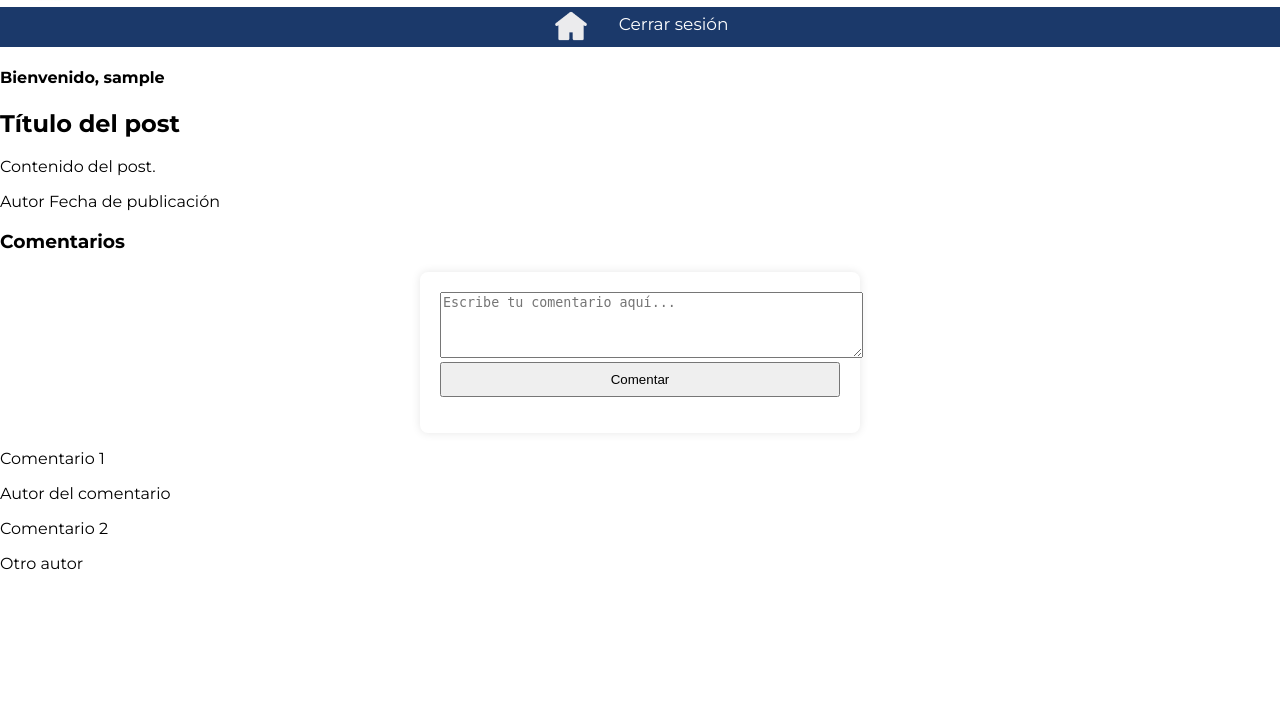
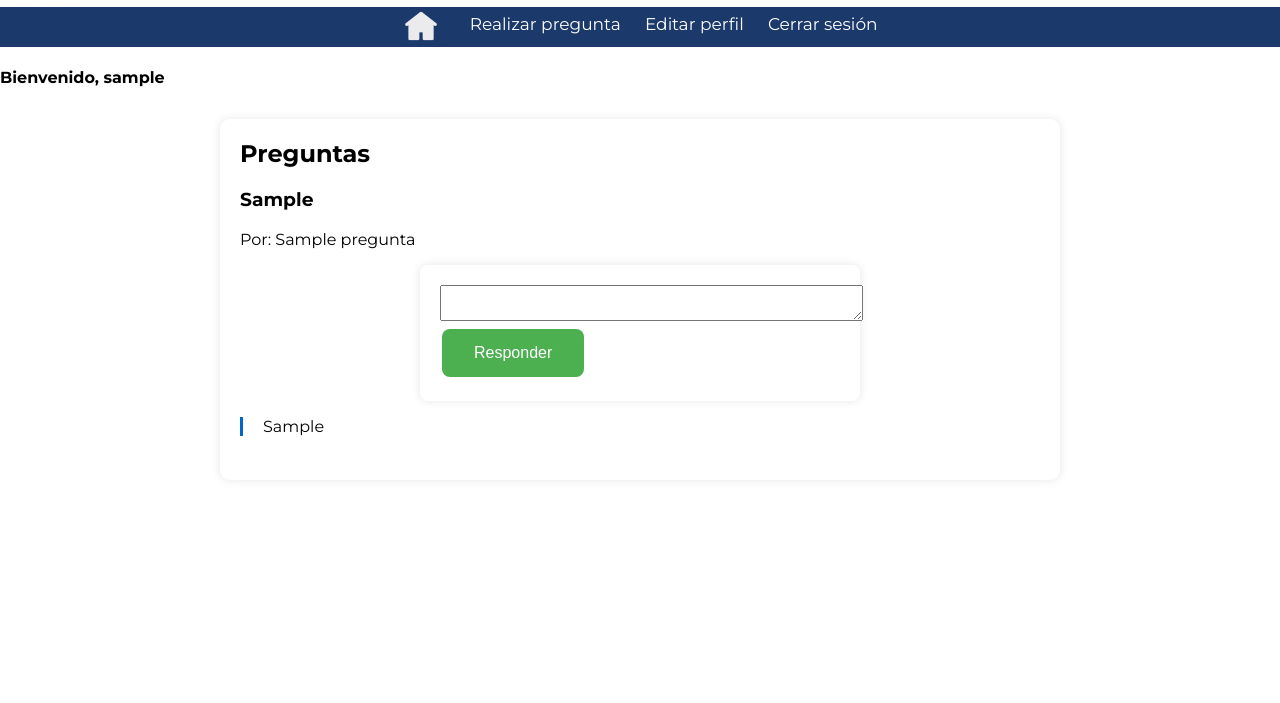
Before and after one commit to Alberto12555/Proyecto-Salud-Mental, a PHP site: page /php/blog.php in a window 1280 px wide. Shown: the part 97-800 px from the top of the page. Run offline with PHP 8.4, Linux system fonts and the light colour scheme; the visitor is signed in with stand-in values (Sample User, id 1); tables that the repository leaves empty or names only in its code hold one stand-in row (values such as "Sample post").

Commit message:
Avanze funcionalidad blog

```diff
--- a/css/styles.css
+++ b/css/styles.css
@@ -782,6 +782,34 @@ li:hover {
   /* Oculta el botón "Menú" por defecto */
 }
 
+/* Main Content Styles */
+#preguntas {
+  max-width: 800px;
+  margin: 2em auto;
+  background-color: #fff;
+  padding: 20px;
+  border-radius: 10px;
+  box-shadow: 0 0 10px rgba(0, 0, 0, 0.1);
+}
+
+.pregunta {
+  margin-bottom: 1.5em;
+}
+
+.pregunta h3 {
+  margin-top: 0;
+}
+
+.respuestas {
+  margin-top: 1em;
+  padding-left: 20px;
+  border-left: 3px solid #0066cc;
+}
+
+.respuestas p {
+  margin: 0.5em 0;
+}
+
 @media only screen and (max-width: 768px) {
 
   .logo-img,
--- a/php/blog.php
+++ b/php/blog.php
@@ -1,33 +1,33 @@
 <?php
-// Inicia sesión si no está iniciada
 session_start();
 
-// Verifica si el usuario está autenticado
 if (isset($_SESSION['username'])) {
-    // Conectarse a la base de datos (ajusta los datos según tu configuración)
     $servername = "localhost";
-    $username_db = "root"; // Usuario por defecto en XAMPP
-    $password_db = ""; // Contraseña por defecto en XAMPP
-    $dbname = "usuarios"; // Nombre de la base de datos que has creado en PHPMyAdmin
+    $username_db = "root";
+    $password_db = "";
+    $dbname = "usuarios";
 
-    // Crear conexión
     $conn = new mysqli($servername, $username_db, $password_db, $dbname);
 
-    // Verificar conexión
     if ($conn->connect_error) {
         die("Connection failed: " . $conn->connect_error);
     }
 
-    // Obtener el nombre de usuario de la sesión
     $username = $_SESSION['username'];
 
-    // Consulta SQL para obtener más información del usuario si es necesario
-    // Aquí puedes hacer consultas adicionales según tus necesidades
+    $sql = "SELECT id, usuario, pregunta, nombre FROM preguntas";
+    $result = $conn->query($sql);
 
-    // Cerrar conexión
+    $sql_respuestas = "SELECT id_pregunta, respuesta FROM respuestas";
+    $result_respuestas = $conn->query($sql_respuestas);
+
+    $respuestas = [];
+    while ($row_respuesta = $result_respuestas->fetch_assoc()) {
+        $respuestas[$row_respuesta['id_pregunta']][] = $row_respuesta['respuesta'];
+    }
+
     $conn->close();
 } else {
-    // Redirige al usuario al formulario de login si no está autenticado
     header("Location: login.php");
     exit();
 }
@@ -55,44 +55,42 @@ if (isset($_SESSION['username'])) {
   </div>
   <div class="navbar">
     <a href="../index.html"><img src="../img/home white.png" alt="Inicio" width="38px"></a>
+    <a href="preguntar.php">Realizar pregunta</a>
+    <a href="">Editar perfil</a>
     <a href="logout.php">Cerrar sesión</a>
   </div>
 
-  <!-- Mostrar el nombre de usuario -->
   <h4>Bienvenido, <?php echo $username; ?></h4>
 
-  <!-- Contenido del blog -->
-  <div class="content">
-    <!-- Aquí puedes mostrar las publicaciones del blog -->
-    <!-- Ejemplo de una publicación -->
-    <div class="post">
-      <h2>Título del post</h2>
-      <p>Contenido del post.</p>
-      <span>Autor</span>
-      <span>Fecha de publicación</span>
+  <div id="preguntas">
+    <h2>Preguntas</h2>
+    <?php
+    if ($result->num_rows > 0) {
+        while($row = $result->fetch_assoc()) {
+            echo "<div class='pregunta'>";
+            echo "<h3>" . htmlspecialchars($row['pregunta']) . "</h3>";
+            if ($row['nombre']) {
+                echo "<p>Por: " . htmlspecialchars($row['nombre']) . "</p>";
+            }
+            echo "<form action='procesar_respuesta.php' method='post'>";
+            echo "<input type='hidden' name='id_pregunta' value='" . $row['id'] . "'>";
+            echo "<textarea name='respuesta' rows='2' cols='50' required></textarea>";
+            echo "<button type='submit'>Responder</button>";
+            echo "</form>";
 
-      <!-- Aquí podrías añadir sección de comentarios -->
-      <div class="comments">
-        <h3>Comentarios</h3>
-        <!-- Formulario para enviar comentarios -->
-        <form action="procesar_comentario.php" method="POST">
-          <textarea name="comment" rows="4" cols="50" placeholder="Escribe tu comentario aquí..."></textarea><br>
-          <input type="submit" value="Comentar">
-        </form>
-        <!-- Aquí podrías mostrar los comentarios existentes -->
-        <div class="comment">
-          <p>Comentario 1</p>
-          <span>Autor del comentario</span>
+            if (isset($respuestas[$row['id']])) {
+                echo "<div class='respuestas'>";
+                foreach ($respuestas[$row['id']] as $respuesta) {
+                    echo "<p>" . htmlspecialchars($respuesta) . "</p>";
+                }
+                echo "</div>";
+            }
+            echo "</div>";
+        }
+    } else {
+        echo "<p>No hay preguntas aún.</p>";
+    }
+    ?>
   </div>
-        <div class="comment">
-          <p>Comentario 2</p>
-          <span>Otro autor</span>
-        </div>
-        <!-- Puedes repetir este bloque para mostrar más comentarios -->
-      </div>
-    </div>
-    <!-- Puedes repetir este bloque para más publicaciones -->
-  </div>
-
 </body>
 </html>
```
Also changed, not shown: php/preguntar.php (added, +63 -0 lines), php/procesar_pregunta.php (added, +43 -0 lines), 1 other file. Lines whose indentation alone changed are shown as unchanged.
